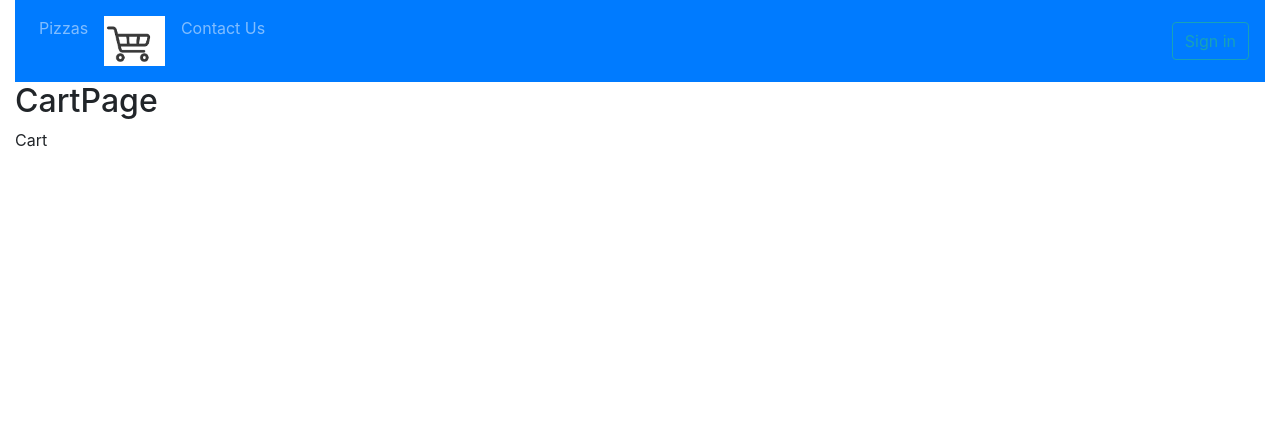
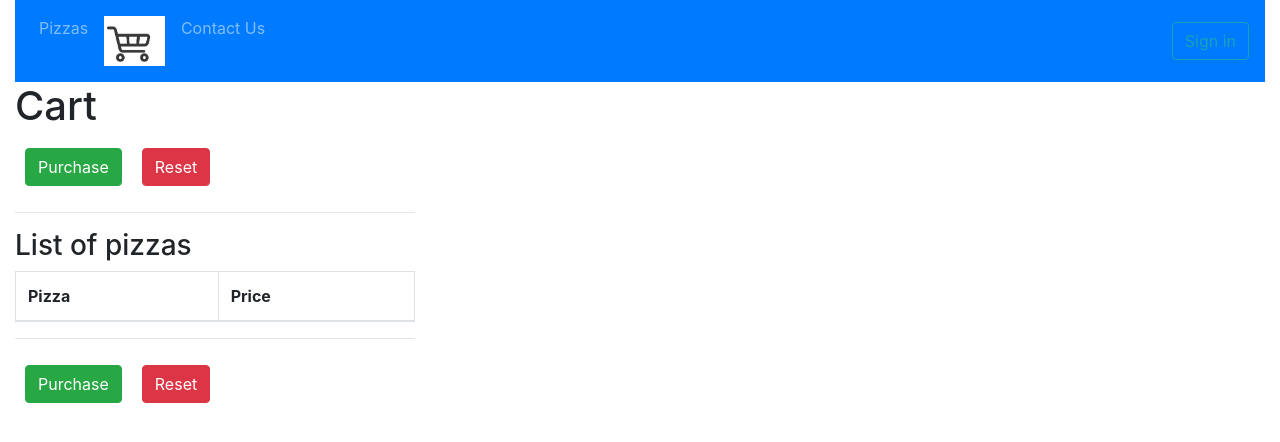
Before and after one commit to sharonisrael/pizza-place, a React (Create React App) app: page /cart in a window 1280 px wide. Shown: the top 442 px of the page. Built offline with nearby package versions, Linux system fonts and the light colour scheme; what redux-immutable-state-invariant would draw is missing.

Commit message:
Cart:List, localStorage, Reset button

```diff
--- /dev/null
+++ b/src/components/cart/CartList.js
@@ -0,0 +1,38 @@
+import React from "react";
+import PropTypes from "prop-types";
+import Table from "react-bootstrap/Table";
+
+// Presentation component with presentation concern
+// map is a function which returns new array
+// iterating an array need key to keep track - set key to id to the table list
+function CartList(props) {
+  return (
+    <>
+      <h3>List of pizzas</h3>
+      <Table striped bordered hover>
+        <thead>
+          <tr>
+            <th>Pizza</th>
+            <th>Price</th>
+          </tr>
+        </thead>
+        <tbody>
+          {props.pizzas.map((pizza) => {
+            return (
+              <tr key={pizza.id}>
+                <th>{pizza.name}</th>
+                <th>{pizza.price}</th>
+              </tr>
+            );
+          })}
+        </tbody>
+      </Table>
+    </>
+  );
+}
+
+CartList.propTypes = {
+  pizzas: PropTypes.array.isRequired,
+};
+
+export default CartList;
--- a/src/components/cart/CartPage.js
+++ b/src/components/cart/CartPage.js
@@ -1,12 +1,68 @@
 import React from "react";
+import Button from "react-bootstrap/Button";
+import { connect } from "react-redux";
+import PropTypes from "prop-types";
+import { bindActionCreators } from "redux";
+import * as pizzaActions from "../../redux/actions/pizzaActions";
+import CartList from "./CartList";
 
-function CartPage() {
-  return (
-    <div>
-      <h2>CartPage</h2>
-      <p>Cart</p>
-    </div>
-  );
+class CartPage extends React.Component {
+  resetPizzas = () => {
+    this.props.actions.resetPizzas();
+  };
+
+  render() {
+    return (
+      <div style={{ width: "400px" }}>
+        <h1>Cart</h1>
+        <Button variant="success" style={{ margin: "10px" }}>
+          Purchase
+        </Button>
+        <Button
+          variant="danger"
+          style={{ margin: "10px" }}
+          onClick={this.resetPizzas}
+        >
+          Reset
+        </Button>
+        <hr />
+        <CartList pizzas={this.props.pizzas} />
+        <hr />
+        <Button variant="success" style={{ margin: "10px" }}>
+          Purchase
+        </Button>
+        <Button
+          variant="danger"
+          style={{ margin: "10px" }}
+          onClick={this.resetPizzas}
+        >
+          Reset
+        </Button>
+      </div>
+    );
+  }
 }
 
-export default CartPage;
+CartPage.propTypes = {
+  pizzas: PropTypes.array.isRequired,
+  actions: PropTypes.object.isRequired,
+};
+
+// After reducer updates store we expect this method to be called
+function mapStateToProps(state) {
+  //debugger;
+  // can be also author_list or authorReducer I didn't understand yet
+  return {
+    pizzas: state.pizzas,
+  };
+}
+
+function mapDispatchToProps(dispatch) {
+  return {
+    actions: bindActionCreators(pizzaActions, dispatch),
+  };
+}
+
+// connect function connects components to redux. These are container components
+const connectedStateAndProps = connect(mapStateToProps, mapDispatchToProps);
+export default connectedStateAndProps(CartPage);
--- a/src/components/contactus/ContactUsPage.js
+++ b/src/components/contactus/ContactUsPage.js
@@ -15,7 +15,7 @@ const ContactUsPage = () => (
       <img
         src="/images/pizza-place.jpg"
         alt="place"
-        rounded
+        rounded="true"
         style={{ height: "250px" }}
       />
       <p>
--- a/src/components/pizzas/PizzaCard.js
+++ b/src/components/pizzas/PizzaCard.js
@@ -2,7 +2,7 @@ import React from "react";
 import Card from "react-bootstrap/Card";
 import Button from "react-bootstrap/Button";
 
-const PizzaCard = (props) => {
+function PizzaCard(props) {
   return (
     <Card key={props.pizza.id} style={{ margin: "10px" }}>
       <Card.Img
@@ -30,7 +30,7 @@ const PizzaCard = (props) => {
       </Card.Body>
     </Card>
   );
-};
+}
 
 // import Badge from "react-bootstrap/Badge";
 // <Badge variant="secondary">5</Badge>
--- a/src/redux/actions/actionTypes.js
+++ b/src/redux/actions/actionTypes.js
@@ -1,2 +1,3 @@
 export const ADD_PIZZA = "ADD_PIZZA";
 export const REMOVE_PIZZA = "REMOVE_PIZZA";
+export const RESET_PIZZAS = "RESET_PIZZAS";
--- a/src/redux/actions/pizzaActions.js
+++ b/src/redux/actions/pizzaActions.js
@@ -12,3 +12,8 @@ export function removePizza(pizza) {
   //debugger;
   return { type: actionTypes.REMOVE_PIZZA, pizza: pizza };
 }
+
+export function resetPizzas() {
+  //debugger;
+  return { type: actionTypes.RESET_PIZZAS };
+}
--- a/src/redux/configureStore.js
+++ b/src/redux/configureStore.js
@@ -1,5 +1,9 @@
 import { createStore, applyMiddleware, compose } from "redux";
 import rootReducer from "./reducers/rootReducer";
+import {
+  loadStateFromLocalStorage,
+  saveStateToLocalStorage,
+} from "./localStorage";
 import reduxImmutableStateInvariant from "redux-immutable-state-invariant";
 
 // We configure our store and set up for the browser debug
@@ -8,10 +12,18 @@ export default function configureStore(initialState) {
   const composeEnhancers =
     window.__REDUX_DEVTOOLS_EXTENSION_COMPOSE__ || compose;
 
+  const persistedState = loadStateFromLocalStorage();
+
   // reduxImmutableStateInvariant will warn us on state changes
-  return createStore(
+  let store = createStore(
     rootReducer,
-    initialState,
+    persistedState,
+    //initialState,
     composeEnhancers(applyMiddleware(reduxImmutableStateInvariant()))
   );
+
+  // register to local storage in case someone is doing refresh F5 or moving beteern tabs
+  store.subscribe(() => saveStateToLocalStorage(store.getState()));
+
+  return store;
 }
--- /dev/null
+++ b/src/redux/localStorage.js
@@ -0,0 +1,20 @@
+export const loadStateFromLocalStorage = () => {
+  try {
+    const serializedState = localStorage.getItem("state");
+    if (serializedState === null) {
+      return undefined;
+    }
+    return JSON.parse(serializedState);
+  } catch (err) {
+    return undefined;
+  }
+};
+
+export const saveStateToLocalStorage = (state) => {
+  try {
+    const serializedState = JSON.stringify(state);
+    localStorage.setItem("state", serializedState);
+  } catch {
+    // ignore write errors
+  }
+};
--- a/src/redux/reducers/pizzaReducer.js
+++ b/src/redux/reducers/pizzaReducer.js
@@ -8,7 +8,20 @@ function pizzaReducer(state = initialState.pizzas, action) {
   switch (action.type) {
     case actionTypes.ADD_PIZZA: {
       // ... spread operator
-      let newState = [...state, { ...action.pizza }];
+      let nextId = 1;
+      // console.log("state.length " + state.length);
+      if (state.length > 0) {
+        nextId =
+          Math.max.apply(
+            Math,
+            state.map(function (o) {
+              return o.id;
+            })
+          ) + 1;
+      }
+      // console.log("nextId" + nextId);
+      let newPizza = { ...action.pizza, id: nextId };
+      let newState = [...state, newPizza];
       // consoleLogPizzas(newState);
       // return updated copy of state to the store. Whatever return from reducer becomes new state for this reducer
       return newState;
@@ -19,13 +32,19 @@ function pizzaReducer(state = initialState.pizzas, action) {
       // Array.prototype.indexOf() expects a value as first parameter. This makes it a good choice to find the index in arrays of primitive types (like string, number, or boolean).
       // Array.prototype.findIndex() expects a callback as first parameter. Use this if you need the index in arrays with non-primitive types (e.g. objects) or your find condition is more complex than just a value.
       var pizzaIndex = newState.findIndex(
-        (currentPizza) => currentPizza.id === action.pizza.id
+        (currentPizza) => currentPizza.name === action.pizza.name
       );
       // console.log("pizzaIndex " + pizzaIndex);
       // remove starting from pizzaIndex 1 item
       if (pizzaIndex >= 0) {
         newState.splice(pizzaIndex, 1);
       }
+      // consoleLogPizzas(newState);
+      // return updated copy of state to the store. Whatever return from reducer becomes new state for this reducer
+      return newState;
+    }
+    case actionTypes.RESET_PIZZAS: {
+      let newState = [];
       // consoleLogPizzas(newState);
       // return updated copy of state to the store. Whatever return from reducer becomes new state for this reducer
       return newState;
```
